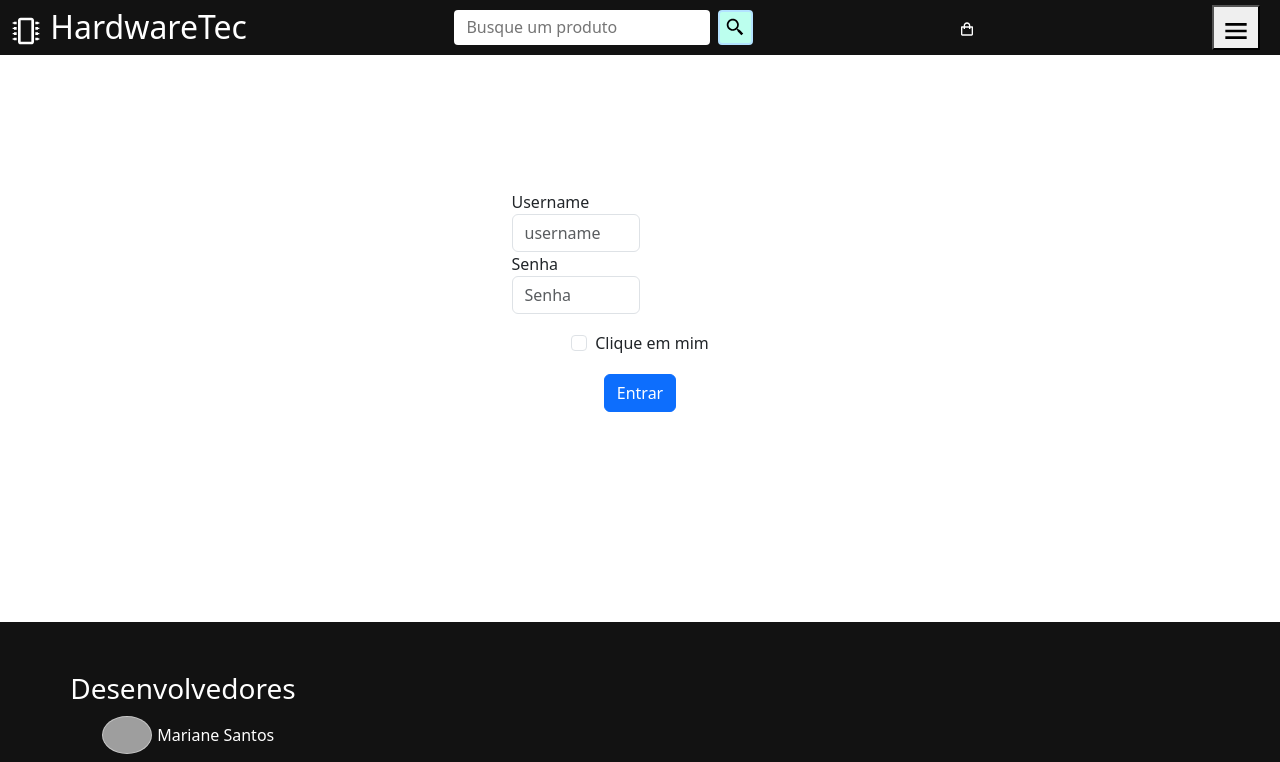
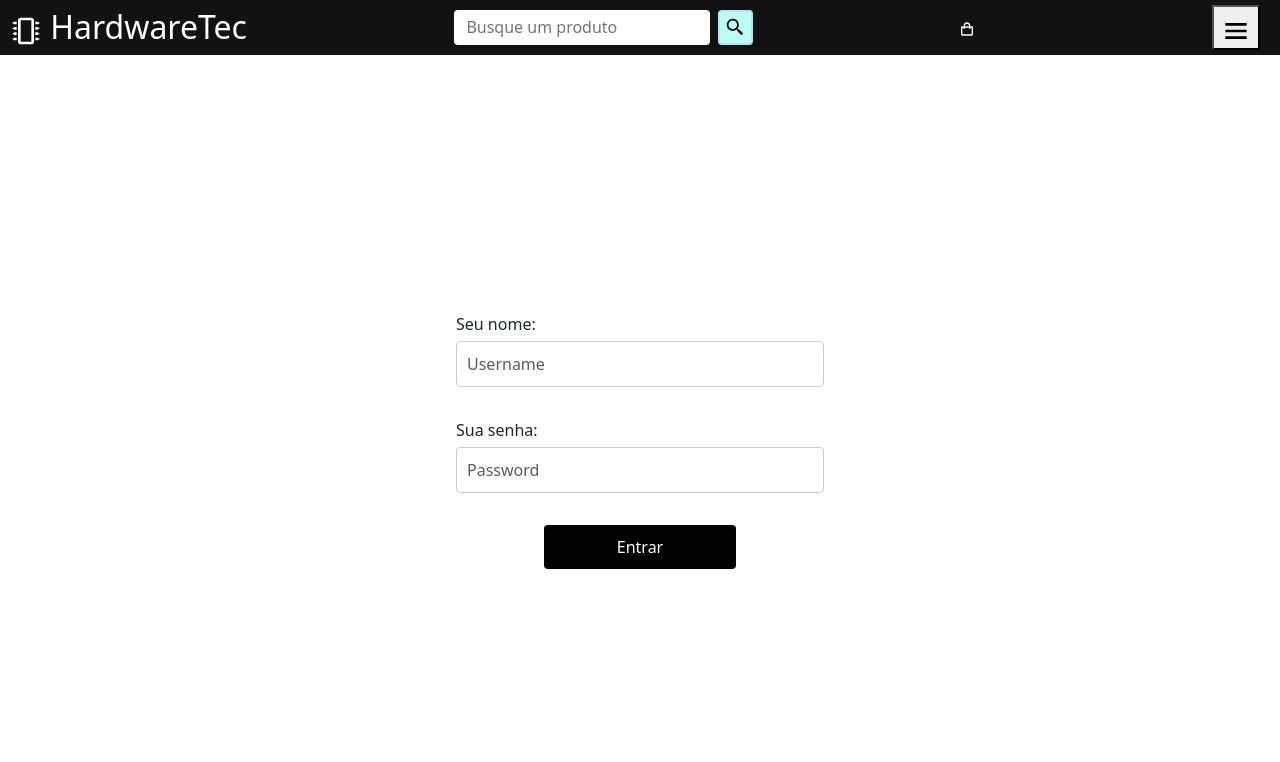
Before and after one commit to isabeldefreitas/TrabalhoGP1-Projeto-em-React, a React (Vite) app: page /login in a window 1280 px wide. Shown: the top 762 px of the page. Built offline with nearby package versions, Linux system fonts and the light colour scheme; grey boxes are pictures that could not be loaded.

Commit message:
estilização do login e implementação do loader

```diff
--- /dev/null
+++ b/src/common/components/Loader/index.jsx
@@ -0,0 +1,10 @@
+import * as Styles from "./style.js";
+
+export const Loader = ({ }) => {
+
+  return (
+    <Styles.Loader>
+
+    </Styles.Loader>
+  )
+}
--- /dev/null
+++ b/src/common/components/Loader/style.js
@@ -0,0 +1,20 @@
+import styled from 'styled-components';
+
+export const Loader = styled.div`
+width: 50px;
+height: 50px;
+border-radius: 50%;
+border-bottom: #000 1px solid;
+margin-left: auto;
+margin-right: auto;
+animation: spin linear 1s infinite;
+
+@keyframes spin {
+    0% {
+      transform: rotate(0deg);
+    }
+    100% {
+      transform: rotate(360deg);
+    }
+  }
+`;
--- a/src/pages/Category/EntradaeSaida/index.jsx
+++ b/src/pages/Category/EntradaeSaida/index.jsx
@@ -6,10 +6,11 @@ import { Footer } from "../../../common/components/Footer";
 import * as Styles from "./style";
 import Card from "react-bootstrap/Card"
 import Button from "react-bootstrap/Button"
-
+import { Loader } from "../../../common/components/Loader";
 
 export function EntradaeSaida() {
   const [users, setUsers] = useState([]);
+  const [isLoading, setIsLoading] = useState(true);
   const [menuIsVisible, setMenuIsVisible] = useState(false);
 
   useEffect(() => {
@@ -21,6 +22,7 @@ export function EntradaeSaida() {
         if(d.categoria == 1 || d.categoria.idCategoria == 1){
           return d;
         }
+        setIsLoading(false);
       })
       setUsers(result);
     }
@@ -38,6 +40,7 @@ export function EntradaeSaida() {
       <Navbar funcao={handleClick} />
 
       <Styles.Content>
+      {isLoading && <Loader/>}
         {users.map((res) => {
           return (
             <div key={res.idProduto} style={{ marginTop: '20px' }}>
--- a/src/pages/Category/ProcessamentoArmazenamento/index.jsx
+++ b/src/pages/Category/ProcessamentoArmazenamento/index.jsx
@@ -6,10 +6,11 @@ import { Footer } from "../../../common/components/Footer";
 import * as Styles from "./style";
 import Card from "react-bootstrap/Card"
 import Button from "react-bootstrap/Button"
-
+import { Loader } from "../../../common/components/Loader";
 
 export function ProcessamentoArmazenamento() {
   const [users, setUsers] = useState([]);
+  const [isLoading, setIsLoading] = useState(true);
   const [menuIsVisible, setMenuIsVisible] = useState(false);
 
   useEffect(() => {
@@ -21,6 +22,7 @@ export function ProcessamentoArmazenamento() {
         if(d.categoria == 3 || d.categoria.idCategoria == 3){
           return d;
         }
+        setIsLoading(false);
       })
       setUsers(result);
     }
@@ -38,6 +40,7 @@ export function ProcessamentoArmazenamento() {
       <Navbar funcao={handleClick} />
 
       <Styles.Content>
+      {isLoading && <Loader/>}
         {users.map((res) => {
           return (
             <div key={res.idProduto} style={{ marginTop: '20px' }}>
--- a/src/pages/Home/index.jsx
+++ b/src/pages/Home/index.jsx
@@ -7,11 +7,13 @@ import { MenuHamburguer } from "../../common/components/MenuHamburguer";
 import * as Styles from "./style";
 import Card from "react-bootstrap/Card"
 import Button from "react-bootstrap/Button"
+import { Loader } from "../../common/components/Loader";
 
 
 
 export function Home() {
   const [users, setUsers] = useState([]);
+  const [isLoading, setIsLoading] = useState(true);
   const [menuIsVisible, setMenuIsVisible] = useState(false);
 
   useEffect(() => {
@@ -20,6 +22,7 @@ export function Home() {
       const ghUsers = await api.get("/produtos");
       console.log(ghUsers.data);
       setUsers(ghUsers.data);
+      setIsLoading(false);
     }
 
     fetchData();
@@ -51,6 +54,7 @@ export function Home() {
         />
       </Styles.Banner>
       <Styles.Content>
+        {isLoading && <Loader/>}
         {users.map((res) => {
           return (
             <div key={res.idProduto} style={{ marginTop: '20px' }}>
--- a/src/pages/Home/style.js
+++ b/src/pages/Home/style.js
@@ -4,6 +4,7 @@ export const Banner = styled.div`
   width: 100%;
   height: 500px;
   background-color: black;
+  padding-top: 30px;
 `;
 
 export const Content = styled.div`
--- a/src/pages/Login/index.jsx
+++ b/src/pages/Login/index.jsx
@@ -1,6 +1,6 @@
 import { Navbar } from "../../common/components/Header";
 import { Footer } from "../../common/components/Footer";
-import { Button, FormGroup, Form, Input, Label, CheckBox } from "./style";
+import { Button, FormGroup, Form, Input, Label } from "./style";
 
 export function Login() {
   return (
@@ -9,22 +9,14 @@ export function Login() {
       <Form>
       <div className="form-row">
         <FormGroup className="form-group col-md-6">
-          <Label htmlFor="inputEmail4">Username</Label>
-          <Input type="email" className="form-control" id="inputEmail4" placeholder="username" />
+          <Label htmlFor="inputEmail4">Seu nome:</Label>
+          <Input type="email" className="form-control" id="inputEmail4" placeholder="Username" />
         </FormGroup>
         <FormGroup className="form-group col-md-6">
-          <Label htmlFor="inputPassword4">Senha</Label>
-          <Input type="password" className="form-control" id="inputPassword4" placeholder="Senha" />
+          <Label htmlFor="inputPassword4">Sua senha:</Label>
+          <Input type="password" className="form-control" id="inputPassword4" placeholder="Password" />
         </FormGroup>
       </div>
-      <FormGroup className="form-group">
-        <div className="form-check">
-          <CheckBox className="form-check-input" type="checkbox" id="gridCheck" />
-          <Label className="form-check-label" htmlFor="gridCheck">
-            Clique em mim
-          </Label>
-        </div>
-      </FormGroup>
       <Button type="submit" className="btn btn-primary">Entrar</Button>
     </Form>
     <Footer/>
--- a/src/pages/Login/style.js
+++ b/src/pages/Login/style.js
@@ -1,36 +1,44 @@
 import styled from 'styled-components';
 
 export const Form = styled.form`
-  // Estilos para o formulário
   display: flex;
   align-items: center;
+  justify-content: center;
   flex-direction: column;
   gap: 17px;
-  padding: 190px 0;
-
-
+  padding: 280px 0;
+  border-radius: 4px;
 `;
 
 export const FormGroup = styled.div`
-  // Estilos para o grupo de formulário
+  height: 90px;
+  width: 400px;
+  max-width: 400px;
+  margin: 1rem;
+  padding: 1rem;
 `;
 
 export const Label = styled.label`
-  // Estilos para as etiquetas
+  display: block;
+  margin-bottom: 5px;
 `;
 
 export const Input = styled.input`
-  // Estilos para os campos de entrada
+  width: 100%;
+  padding: 10px;
+  border: 1px solid #ccc;
+  border-radius: 4px;
 `;
 
 export const Select = styled.select`
   // Estilos para o seletor
 `;
 
-export const CheckBox = styled.input`
-  // Estilos para a caixa de seleção
+export const Button = styled.button`
+  width: 15%;
+  padding: 10px;
+  background-color: #000;
+  color: #fff;
+  border: none;
+  border-radius: 4px;
 `;
-
-export const Button = styled.button`
-  // Estilos para o botão
-`;
```
